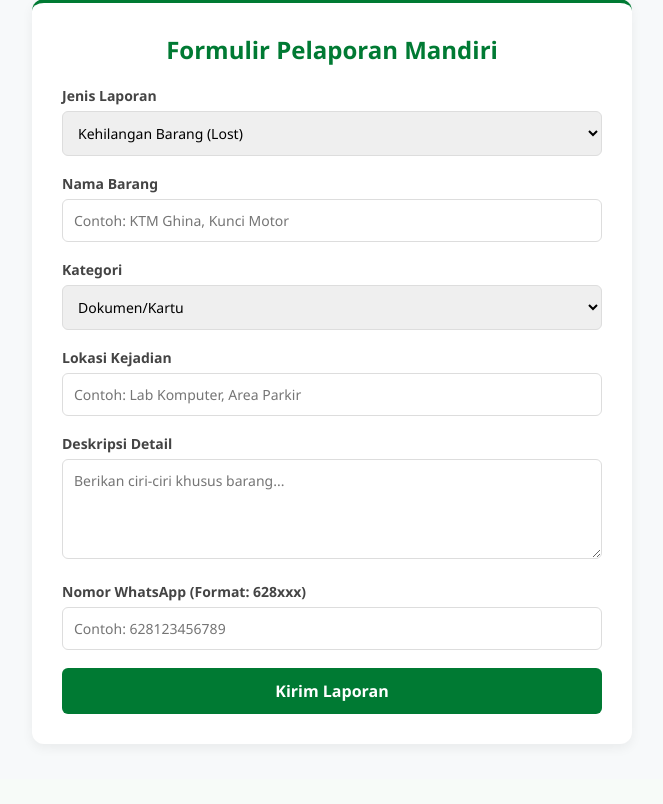
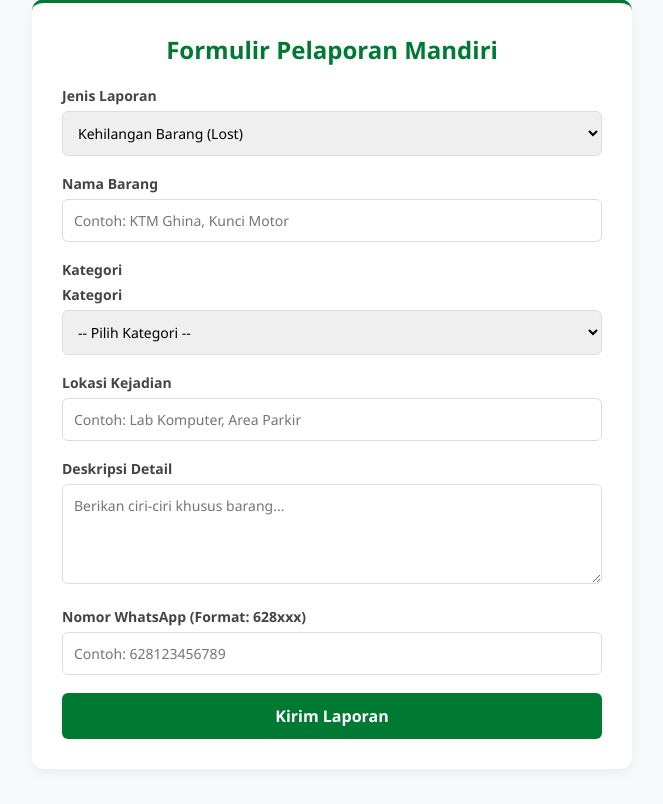
Before and after one commit to gh1n-moon/lostandfoundweb, a Flask app: page /laporkan in a window 1280 px wide. Shown: the part 194-998 px from the top of the page, without its empty margins (308-971 px from the left). Before the commit the page ends 908 px from the top, so only its background shows below. Run offline with Flask 3, Linux system fonts and the light colour scheme; data comes from the database, SQL or seed files in the repository.

Commit message:
tambahan kategori

```diff
--- a/app.py
+++ b/app.py
@@ -11,7 +11,6 @@ DB_FILE = "database_lostfound.db"
 # ==============================================================================
 # FITUR 1: PROFANITY FILTER (BLACKLIST KATA KASAR)
 # ==============================================================================
-# Kamu bisa bebas menambahkan kata-kata kasar lokal/daerah lainnya di dalam list ini
 KATA_KASAR_BLACKLIST = ['anjing', 'babi', 'bodoh', 'tolol', 'bangsat', 'puki', 'laso']
 
 def mengandung_kata_kasar(teks):
@@ -24,7 +23,7 @@ def mengandung_kata_kasar(teks):
     return False
 
 # ==============================================================================
-# UTILITAS DATABASE
+# UTILITAS DATABASE (DENGAN RESTRUKTURISASI TABEL KATEGORI)
 # ==============================================================================
 def get_db_connection():
     conn = sqlite3.connect(DB_FILE)
@@ -34,7 +33,8 @@ def get_db_connection():
 def init_db():
     conn = get_db_connection()
     cursor = conn.cursor()
-    # Membuat tabel jika belum ada (tipe default nanti bisa diisi 'Pending', 'Lost', 'Found', 'Done')
+
+    # 1. Membuat tabel barang jika belum ada
     cursor.execute('''
         CREATE TABLE IF NOT EXISTS barang (
             id INTEGER PRIMARY KEY AUTOINCREMENT,
@@ -47,9 +47,31 @@ def init_db():
             tanggal TEXT NOT NULL
         )
     ''')
+
+    # 2. TABEL BARU: Membuat tabel daftar kategori dinamis
+    cursor.execute('''
+        CREATE TABLE IF NOT EXISTS daftar_kategori (
+            id INTEGER PRIMARY KEY AUTOINCREMENT,
+            nama_kategori TEXT NOT NULL UNIQUE
+        )
+    ''')
+
+    # 3. Isi kategori bawaan awal (default) jika tabel kategori masih kosong melompong
+    cursor.execute("SELECT COUNT(*) FROM daftar_kategori")
+    if cursor.fetchone()[0] == 0:
+        kategori_awal = [
+            ('Dokumen/Kartu',),
+            ('Perangkat Elektronik',),
+            ('Kunci Kendaraan',),
+            ('Dompet/Uang',),
+            ('Lainnya',)
+        ]
+        cursor.executemany("INSERT INTO daftar_kategori (nama_kategori) VALUES (?)", kategori_awal)
+
     conn.commit()
     conn.close()
 
+# Jalankan inisialisasi database saat aplikasi start
 init_db()
 
 # ==============================================================================
@@ -103,10 +125,8 @@ def index():
     elif status_tab == 'Done':
         query += " AND tipe = 'Done'"
     elif status_tab == 'Pending' and role_aktif == 'admin':
-        # Tab khusus admin untuk melihat antrean persetujuan
         query += " AND tipe LIKE 'Pending_%'"
     else:
-        # Tampilan default halaman utama (tidak memunculkan data pending & done)
         query += " AND tipe NOT LIKE 'Pending_%' AND tipe != 'Done'"
 
     if kategori_filter:
@@ -122,9 +142,13 @@ def index():
 
     cursor.execute(query, params)
     rows = cursor.fetchall()
+    hasil_filter = [dict(row) for row in rows]
+
+    # AMBIL DATA DARI TABEL KATEGORI: Untuk dioper ke dropdown filter halaman utama
+    cursor.execute("SELECT * FROM daftar_kategori ORDER BY id ASC")
+    kategori_db = cursor.fetchall()
+
     conn.close()
-
-    hasil_filter = [dict(row) for row in rows]
 
     return render_template('index.html',
                            barang=hasil_filter,
@@ -134,7 +158,8 @@ def index():
                            hilang=total_hilang,
                            ditemukan=total_ditemukan,
                            selesai=total_selesai,
-                           pending_count=total_pending, # Kirim variabel jumlah antrean ke HTML
+                           pending_count=total_pending,
+                           kategori_list=kategori_db, # Dikirimkan ke HTML
                            role=role_aktif)
 
 # ==============================================================================
@@ -146,12 +171,10 @@ def setujui(barang_id):
     if role_aktif == 'admin':
         conn = get_db_connection()
         cursor = conn.cursor()
-        # Ambil data tipe aslinya (Pending_Lost atau Pending_Found)
         cursor.execute("SELECT tipe FROM barang WHERE id = ?", (barang_id,))
         row = cursor.fetchone()
         if row:
-            tipe_asli = row['tipe'].split('_')[1] # Mengambil kata setelah 'Pending_'
-            # Update tipe menjadi murni 'Lost' atau 'Found' agar tayang ke publik
+            tipe_asli = row['tipe'].split('_')[1]
             cursor.execute("UPDATE barang SET tipe = ? WHERE id = ?", (tipe_asli, barang_id))
             conn.commit()
         conn.close()
@@ -177,16 +200,18 @@ def hapus(barang_id):
         cursor.execute("DELETE FROM barang WHERE id = ?", (barang_id,))
         conn.commit()
         conn.close()
-    # Mengembalikan admin ke tab asal saat dia mengklik hapus/tolak
     return redirect(url_for('index', status=request.args.get('status', 'all'), role=role_aktif))
 
 # ==============================================================================
-# HALAMAN LAPOR BARANG BARU (DENGAN FILTER KATA KASAR & SAVE SEBAGAI PENDING)
+# HALAMAN LAPOR BARANG BARU (DENGAN DROP-DOWN KATEGORI DINAMIS)
 # ==============================================================================
 @app.route('/laporkan', methods=['GET', 'POST'])
 def laporkan():
     role_aktif = request.args.get('role', 'guest')
     pesan_error = None
+
+    conn = get_db_connection()
+    cursor = conn.cursor()
 
     if request.method == 'POST':
         tipe = request.form.get('tipe')
@@ -197,27 +222,74 @@ def laporkan():
         kontak = request.form.get('kontak')
         tanggal_sekarang = datetime.now().strftime("%Y-%m-%d %H:%M")
 
-        # Jalankan Fitur 1: Cek Kata Kasar
+        # Ambil list kategori untuk render ulang jika terjadi error filter kata kasar
+        cursor.execute("SELECT * FROM daftar_kategori ORDER BY id ASC")
+        kategori_db = cursor.fetchall()
+
         if mengandung_kata_kasar(nama) or mengandung_kata_kasar(lokasi) or mengandung_kata_kasar(deskripsi):
             pesan_error = "Laporan ditolak! Harap tidak menggunakan kata-kata kasar/sensitif."
-            return render_template('laporkan.html', error=pesan_error, role=role_aktif)
+            conn.close()
+            return render_template('laporkan.html', error=pesan_error, role=role_aktif, kategori_list=kategori_db)
 
-        # Jalankan Fitur 2: Ubah status menjadi Pending sebelum disimpan (misal: Pending_Lost)
         status_pending = f"Pending_{tipe}"
 
-        conn = get_db_connection()
-        cursor = conn.cursor()
         cursor.execute('''
             INSERT INTO barang (tipe, nama, kategori, lokasi, deskripsi, kontak, tanggal)
             VALUES (?, ?, ?, ?, ?, ?, ?)
         ''', (status_pending, nama, kategori, lokasi, deskripsi, kontak, tanggal_sekarang))
         conn.commit()
         conn.close()
+
         flash("Laporan Anda berhasil dikirim! Laporan sedang berada dalam antrean peninjauan Admin sebelum diterbitkan ke publik.", "sukses_pending")
-        # Setelah sukses melapor, arahkan kembali ke index
         return redirect(url_for('index', role=role_aktif))
 
-    return render_template('laporkan.html', role=role_aktif, error=pesan_error)
+    # Pengambilan data kategori untuk metode GET (tampilan awal form)
+    cursor.execute("SELECT * FROM daftar_kategori ORDER BY id ASC")
+    kategori_db = cursor.fetchall()
+    conn.close()
+
+    return render_template('laporkan.html', role=role_aktif, error=pesan_error, kategori_list=kategori_db)
+
+# ==============================================================================
+# ROUTE BARU: MANAGEMENT KATEGORI (KHUSUS ADMIN)
+# ==============================================================================
+@app.route('/admin/kategori', methods=['GET', 'POST'])
+def kelola_kategori():
+    role_aktif = request.args.get('role', 'guest')
+    if role_aktif != 'admin':
+        return redirect(url_for('index', role=role_aktif))
+
+    conn = get_db_connection()
+    cursor = conn.cursor()
+    pesan_error = None
+
+    if request.method == 'POST':
+        nama_baru = request.form.get('nama_kategori_baru').strip()
+        if nama_baru:
+            try:
+                cursor.execute("INSERT INTO daftar_kategori (nama_kategori) VALUES (?)", (nama_baru,))
+                conn.commit()
+            except sqlite3.IntegrityError:
+                pesan_error = "Kategori tersebut sudah terdaftar!"
+        else:
+            pesan_error = "Nama kategori tidak boleh dikosongkan."
+
+    cursor.execute("SELECT * FROM daftar_kategori ORDER BY id ASC")
+    kategori_db = cursor.fetchall()
+    conn.close()
+
+    return render_template('kelola_kategori.html', role=role_aktif, kategori_list=kategori_db, error=pesan_error)
+
+@app.route('/admin/kategori/hapus/<int:kat_id>')
+def hapus_kategori(kat_id):
+    role_aktif = request.args.get('role', 'guest')
+    if role_aktif == 'admin':
+        conn = get_db_connection()
+        cursor = conn.cursor()
+        cursor.execute("DELETE FROM daftar_kategori WHERE id = ?", (kat_id,))
+        conn.commit()
+        conn.close()
+    return redirect(url_for('kelola_kategori', role=role_aktif))
 
 if __name__ == '__main__':
     app.run(debug=True)
--- a/templates/laporkan.html
+++ b/templates/laporkan.html
@@ -61,12 +61,12 @@
         </div>
         <div class="form-group">
             <label>Kategori</label>
-            <select name="kategori" required>
-                <option value="Dokumen">Dokumen/Kartu</option>
-                <option value="Elektronik">Perangkat Elektronik</option>
-                <option value="Kunci">Kunci Kendaraan</option>
-                <option value="Dompet">Dompet/Uang</option>
-                <option value="Lainnya">Lainnya</option>
+            <label for="kategori">Kategori</label>
+            <select name="kategori" id="kategori" required>
+                <option value="" disabled selected>-- Pilih Kategori --</option>
+                    {% for kat in kategori_list %}
+                <option value="{{ kat['nama_kategori'] }}">{{ kat['nama_kategori'] }}</option>
+                     {% endfor %}
             </select>
         </div>
         <div class="form-group">
```
Also changed, not shown: templates/index.html (+6 -6 lines).
